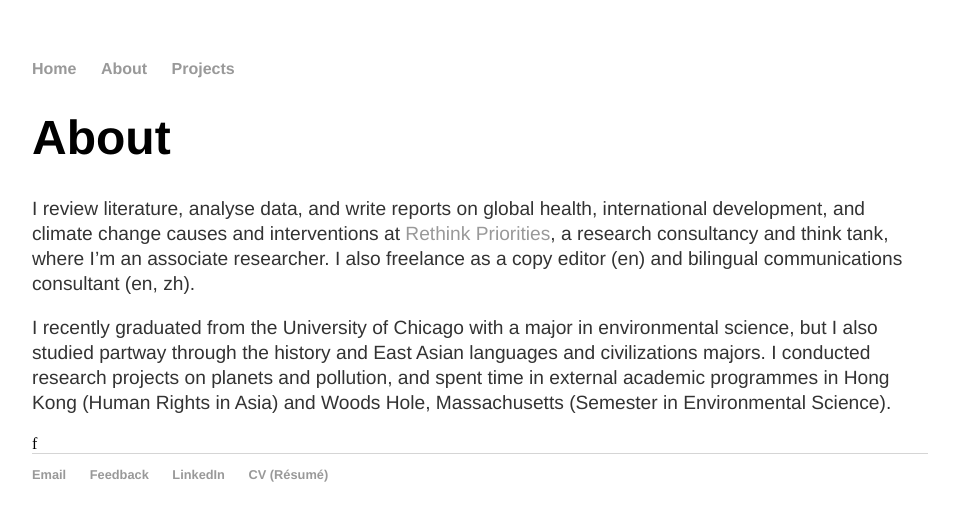
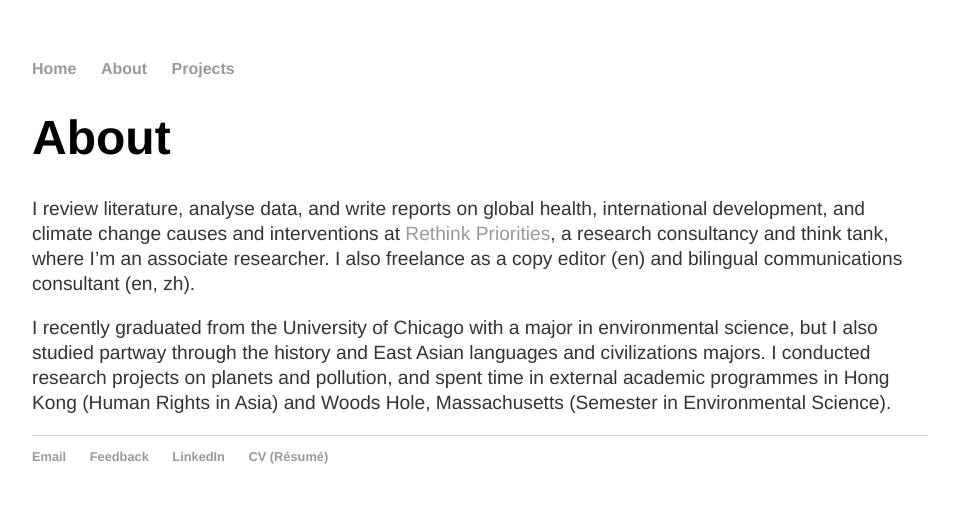
Before and after one commit to y-james-hu/y-james-hu.github.io, a Jekyll site: the page built from about/index.html, in a window 1280 px wide. Shown: the top 521 px of the page, without its empty margins (160-1119 px from the left). Built offline with Jekyll 4.4.1, drawn with Linux system fonts in a browser that asks for light colours.

Commit message:
Update index.html

```diff
--- a/about/index.html
+++ b/about/index.html
@@ -5,4 +5,4 @@ title: About
   <h1>{{ page.title }}</h1>
     <p>I review literature, analyse data, and write reports on global health, international development, and climate change causes and interventions at <a href = "https://rethinkpriorities.org/">Rethink Priorities</a>, a research consultancy and think tank, where I’m an associate researcher. I also freelance as a copy editor (en) and bilingual communications consultant (en, zh).</p>
     <p>I recently graduated from the University of Chicago with a major in environmental science, but I also studied partway through the history and East Asian languages and civilizations majors. I conducted research projects on planets and pollution, and spent time in external academic programmes in Hong Kong (Human Rights in Asia) and Woods Hole, Massachusetts (Semester in Environmental Science).</p>
-    <p></p>f
+    <p></p>
```
